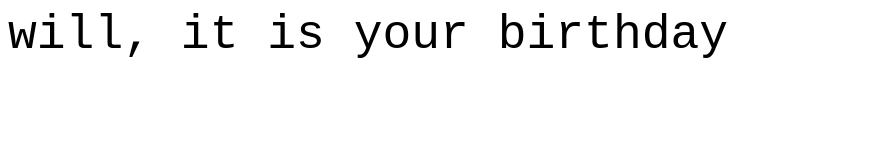
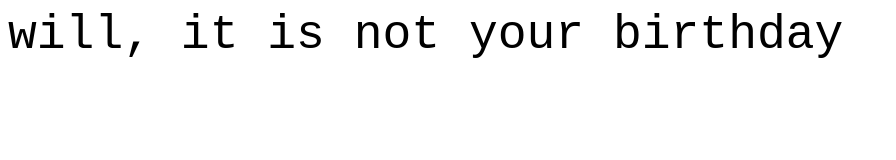
Before and after one commit to benmardana/happy-birthday-will, a plain HTML site: page index.html in a window 1280 px wide. Shown: the whole page, without its empty margins (0-896 px from the left). Drawn offline with Linux system fonts and the light colour scheme.

Commit message:
is it wills birthday

```diff
--- a/index.html
+++ b/index.html
@@ -1,16 +1,27 @@
-<!doctype html>
+<!DOCTYPE html>
 
 <html lang="en">
   <head>
-  <meta charset="utf-8">
+    <meta charset="utf-8" />
 
     <title>Happy Birthday Will</title>
-  <meta name="description" content="happy birthday yah filthy animal">
+    <meta name="description" content="happy birthday will" />
   </head>
 
   <body>
-  <code style="font-size:48px;">
-    will, it is your birthday
+    <code style="font-size: 48px">
+      will, it <span id="birthday"></span> your birthday
     </code>
   </body>
+  <script>
+    const today = new Date();
+    const birthday = document.querySelector('#birthday');
+    const month = today.getMonth() + 1;
+    const date = today.getDate();
+    if (month === 12 && date === 24) {
+      birthday.innerHTML = 'is';
+    } else {
+      birthday.innerHTML = 'is not';
+    }
+  </script>
 </html>
```
Lines whose indentation alone changed are shown as unchanged.
